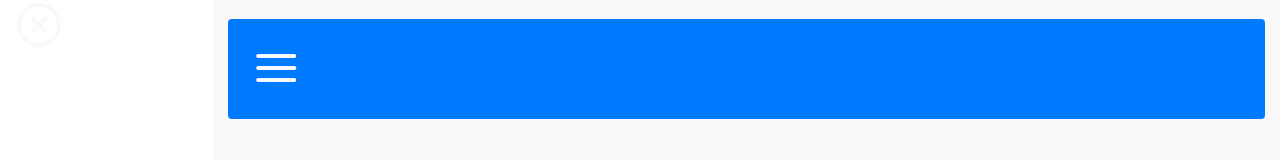
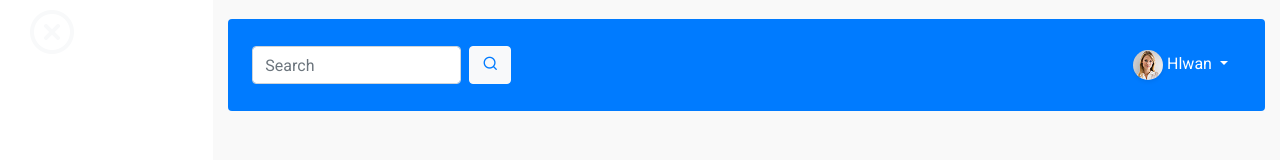
Before and after one commit to hlwanmoe-101/admin-dashboard, a plain HTML site: page template.html in a window 1280 px wide. Drawn offline with nearby package versions, Linux system fonts and the light colour scheme; files whose address does not match are found by name.

Commit message:
conten bar

```diff
--- a/css/style.css
+++ b/css/style.css
@@ -33,3 +33,8 @@
     margin-left: -100%;
   }
 }
+.user-img {
+  width: 30px;
+  height: 30px;
+  border-radius: 50%;
+}
--- a/template.html
+++ b/template.html
@@ -16,16 +16,66 @@
     <section class="main container-fluid">
       <div class="row">
         <div class="col-12 col-lg-3 col-xl-2 vh-100 sidebar">
-          <div class="hide-sidebar-btn">
+          <button class="hide-sidebar-btn btn btn-link">
             <i class="feather-x-circle text-light" style="font-size: 3em"></i>
-          </div>
+          </button>
         </div>
         <div class="col-12 col-lg-9 col-xl-10 vh-100 py-3 content">
           <div class="row header">
             <div class="col-12">
-              <div class="p-4 bg-primary rounded">
-                <div class="show-sidebar-btn">
+              <div
+                class="
+                  p-4
+                  bg-primary
+                  rounded
+                  d-flex
+                  justify-content-between
+                  align-items-center
+                "
+              >
+                <button class="show-sidebar-btn btn btn-link d-lg-none">
                   <i class="feather-menu text-light" style="font-size: 3em"></i>
+                </button>
+
+                <form action="" method="post">
+                  <div class="form-inline">
+                    <input
+                      type="text"
+                      class="form-control mr-2 search-bar"
+                      placeholder="Search"
+                    />
+                    <button class="btn btn-light">
+                      <i class="feather-search text-primary p-0"></i>
+                    </button>
+                  </div>
+                </form>
+                <div class="dropdown">
+                  <button
+                    class="btn btn-primary dropdown-toggle"
+                    type="button"
+                    id="dropdownMenuButton1"
+                    data-bs-toggle="dropdown"
+                    aria-expanded="false"
+                  >
+                    <img
+                      src="img/user/avatar1.jpg"
+                      alt=""
+                      class="user-img shadow-sm"
+                    />
+                    Hlwan
+                  </button>
+                  <ul
+                    class="dropdown-menu"
+                    aria-labelledby="dropdownMenuButton1"
+                  >
+                    <li><a class="dropdown-item" href="#">Action</a></li>
+                    <li>
+                      <a class="dropdown-item" href="#">Another action</a>
+                    </li>
+                    <li>
+                      <a class="dropdown-item" href="#">Something else here</a>
+                    </li>
+                  </ul>
                 </div>
               </div>
             </div>
@@ -44,7 +94,7 @@
         </div>
       </div>
     </section>
-
+    <script src="https://cdnjs.cloudflare.com/ajax/libs/popper.js/2.11.0/umd/popper.min.js"></script>
     <script src="vendor/jquery-3.6.0.min.js"></script>
     <script src="vendor/bootstrap/js/bootstrap.min.js"></script>
     <script src="js/app.js"></script>
```
